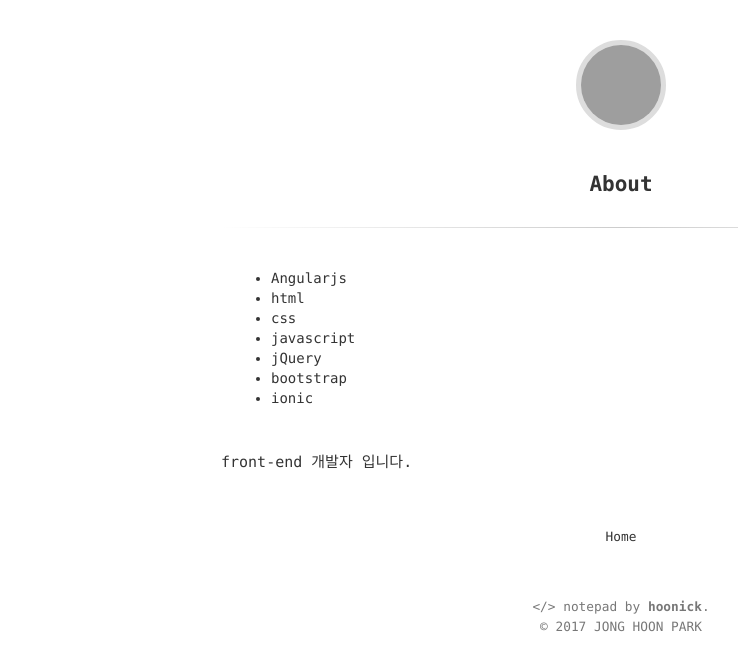
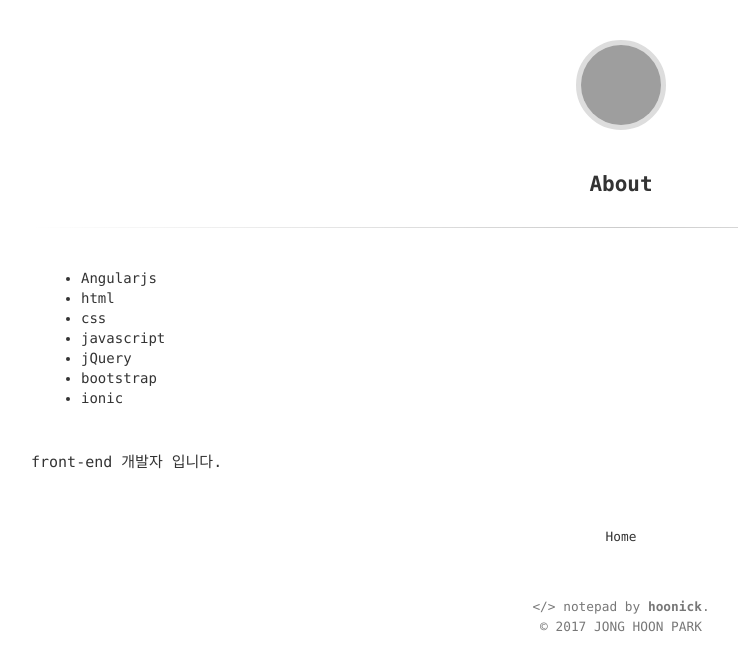
Before and after one commit to hoonick91/-old-choonick.github.io, a Jekyll site: the page built from about.md, in a window 1280 px wide. Shown: the top 671 px of the page, without its empty margins (19-757 px from the left). Built offline with Jekyll 4.4.1, drawn with Linux system fonts in a browser that asks for light colours; grey boxes are pictures that could not be loaded.

```diff
--- a/_sass/main.scss
+++ b/_sass/main.scss
@@ -188,7 +188,7 @@
   width: 100%;
 }
 article {
-  max-width: 800px;
+  min-width: 800px;
   margin: 0 auto;
   .title {
     line-height: 1.4em;
```
